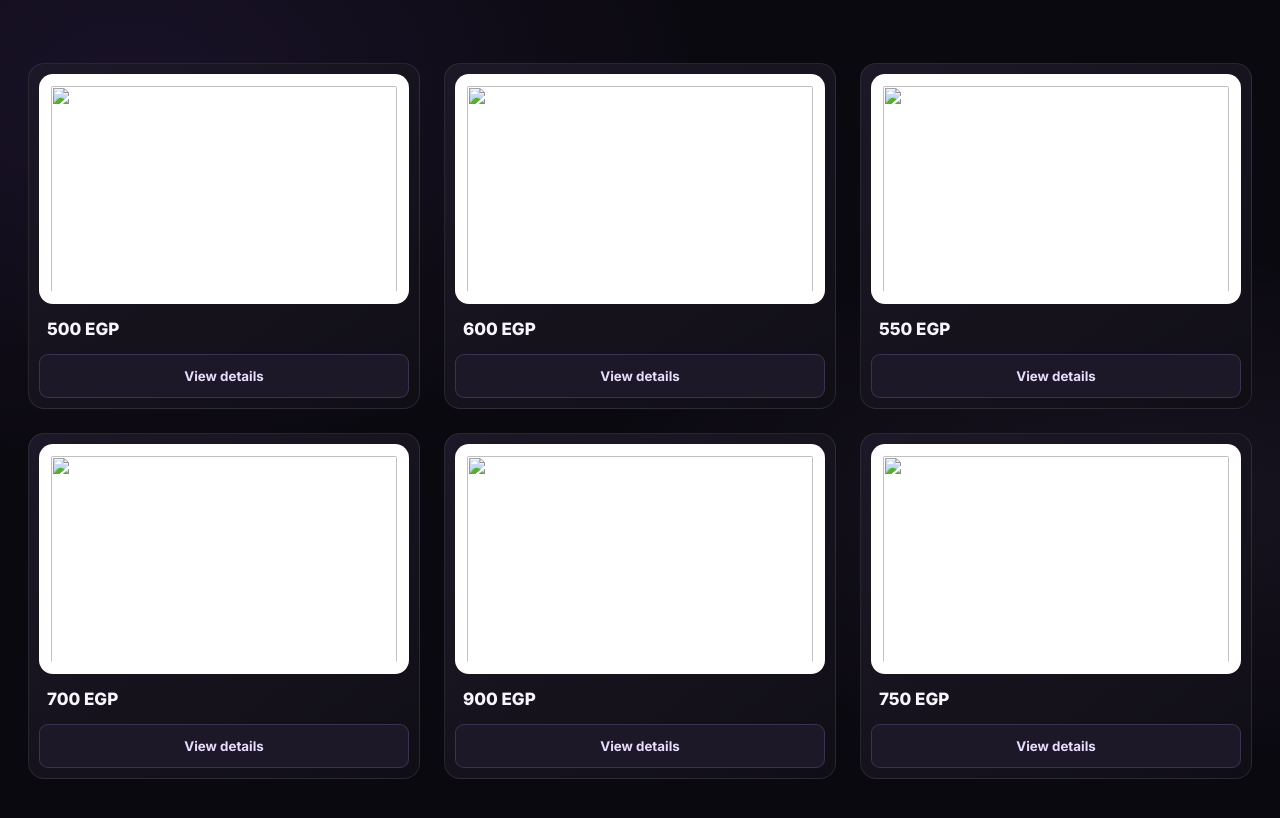
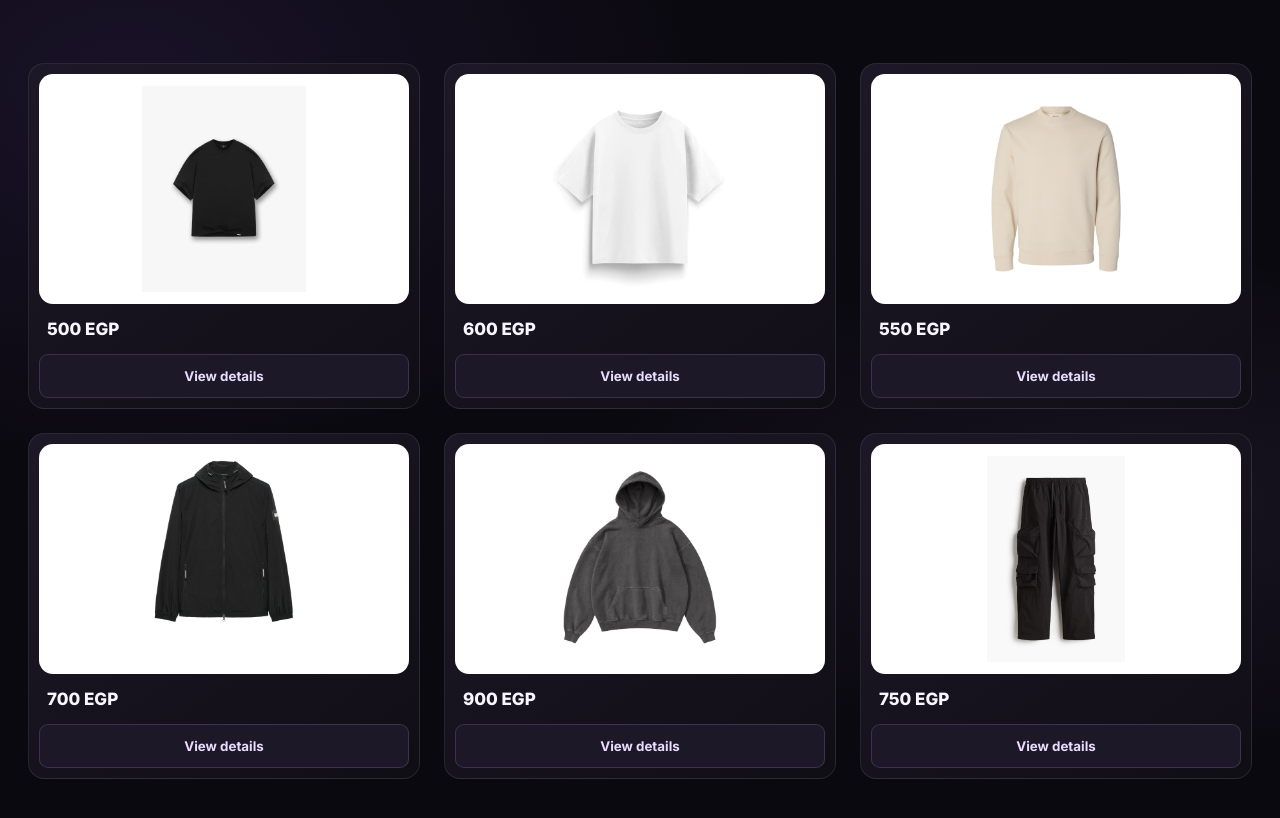
Before and after one commit to omarshiref919-web/omar-store, a plain HTML site: page index.html in a window 1280 px wide. Both pictures are taken after a click on the button "Shop Now". Drawn offline with Linux system fonts and the light colour scheme.

Commit message:
Update image paths in index.html

```diff
--- a/index.html
+++ b/index.html
@@ -9,7 +9,7 @@
     <body>
         <div id="section">
             <div id="bannerphoto">
-                <img src="images/banner.jpg">
+                <img src="banner.jpg">
             </div>
             <h1>VANTA STORE - BEYOND THE ORDINARY</h1>
             <h2>Discover the New Collection</h2>
@@ -19,42 +19,42 @@
       <div id="Collection">
 
         <div class="image">
-         <img src="images/black-tshirt.jpg">
+         <img src="black-tshirt.jpg">
          <p class="price"></p>
          <button class="info">View details</button>
          </div>
 
 
        <div class="image">
-       <img src="images/white-tshirt.jpg">
+       <img src="white-tshirt.jpg">
         <p class="price"></p>
          <button class="info">View details</button>
         </div>
 
 
        <div class="image">
-        <img src="images/offwhite-tshirt.jpg">
+        <img src="offwhite-tshirt.jpg">
          <p class="price"></p>
          <button class="info">View details</button>
         </div>
 
 
         <div class="image">
-            <img src="images/black-zipper.jpg">
+            <img src="black-zipper.jpg">
              <p class="price"></p>
          <button class="info">View details</button>
          </div>
 
 
             <div class="image">
-                <img src="images/grey-hoodie.jpg">
+                <img src="grey-hoodie.jpg">
                  <p class="price"></p>
          <button class="info">View details</button>
          </div>
 
 
                 <div class="image">
-                    <img src="images/cargo-pants.jpg">
+                    <img src="cargo-pants.jpg">
                      <p class="price"></p>
          <button class="info">View details</button>
          </div>
```
